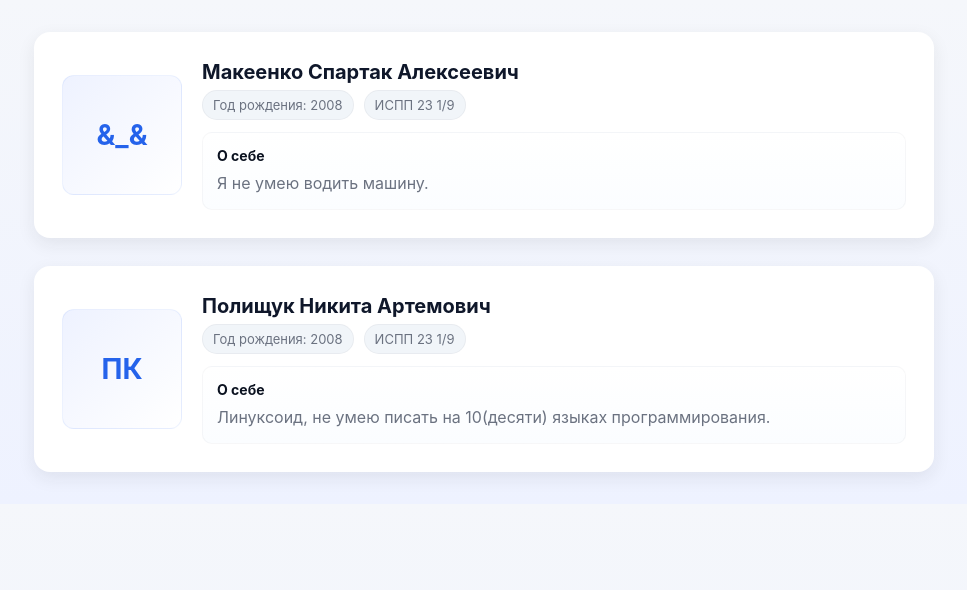
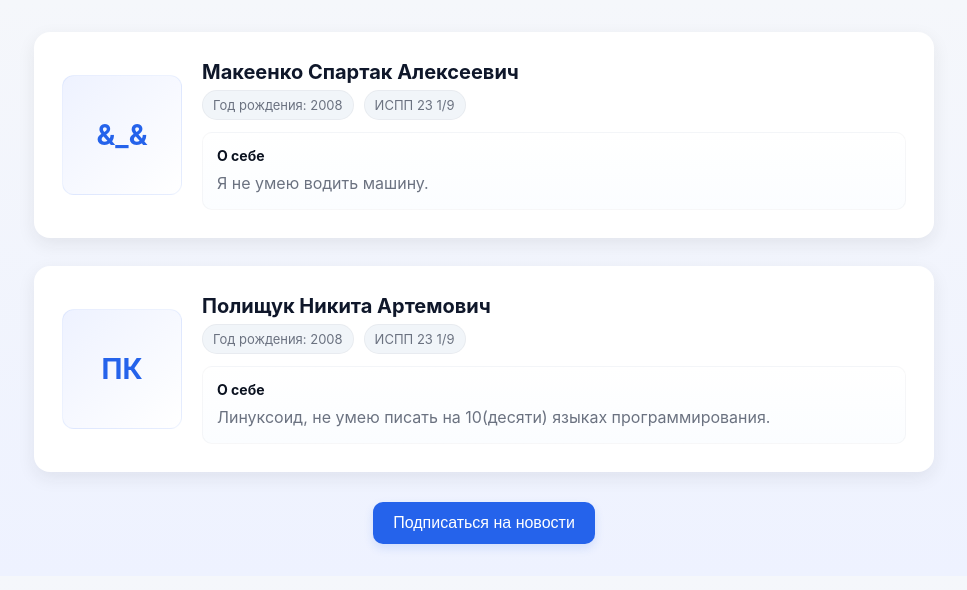
Before and after one commit to SPkrmLMGT/htmlHW9, a plain HTML site: page index.html in a window 1280 px wide. Shown: the whole page, without its empty margins (156-1123 px from the left). Drawn offline with Linux system fonts and the light colour scheme.

Commit message:
Добавили кнопку новостей

```diff
--- a/index.html
+++ b/index.html
@@ -5,7 +5,8 @@
   <meta name="viewport" content="width=device-width,initial-scale=1" />
   <title>Визитка — Профили</title>
   <style>
-    :root{
+    :root
+    {
       --bg:#f5f7fb;
       --card:#ffffff;
       --accent:#2563eb;
@@ -15,6 +16,26 @@
       font-family: Inter, ui-sans-serif, system-ui, -apple-system, "Segoe UI", Roboto;
     }
 
+    .subscribe-btn
+    {
+      display:block;
+      margin:30px auto 0;
+      padding:12px 20px;
+      font-size:16px;
+      border:none;
+      border-radius:10px;
+      background:var(--accent);
+      color:white;
+      cursor:pointer;
+      box-shadow:0 4px 10px rgba(37,99,235,0.15);
+    }
+
+.subscribe-btn:hover
+{
+    opacity:0.9;
+}
+
+
     *{box-sizing:border-box}
     body{
       margin:0;
@@ -22,6 +43,10 @@
       padding:32px;
       color:#0f172a;
     }
+
+.subscribe-btn:hover {
+    opacity:0.9;
+}
 
     .container{
       max-width:900px;
@@ -147,3 +172,9 @@
 
 </body>
 </html>
+</div> <!-- конец container -->
+
+  <button class="subscribe-btn">Подписаться на новости</button>
+
+</body>
+</html>
```
